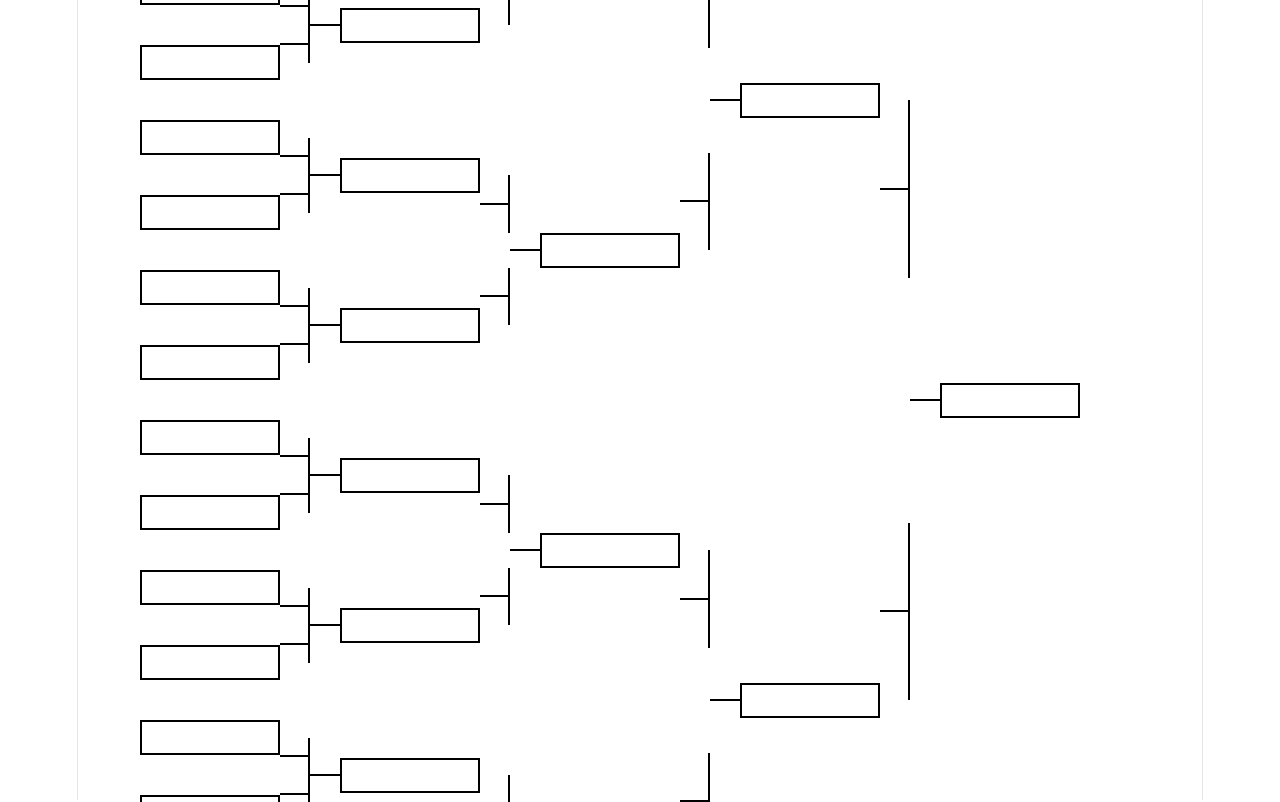
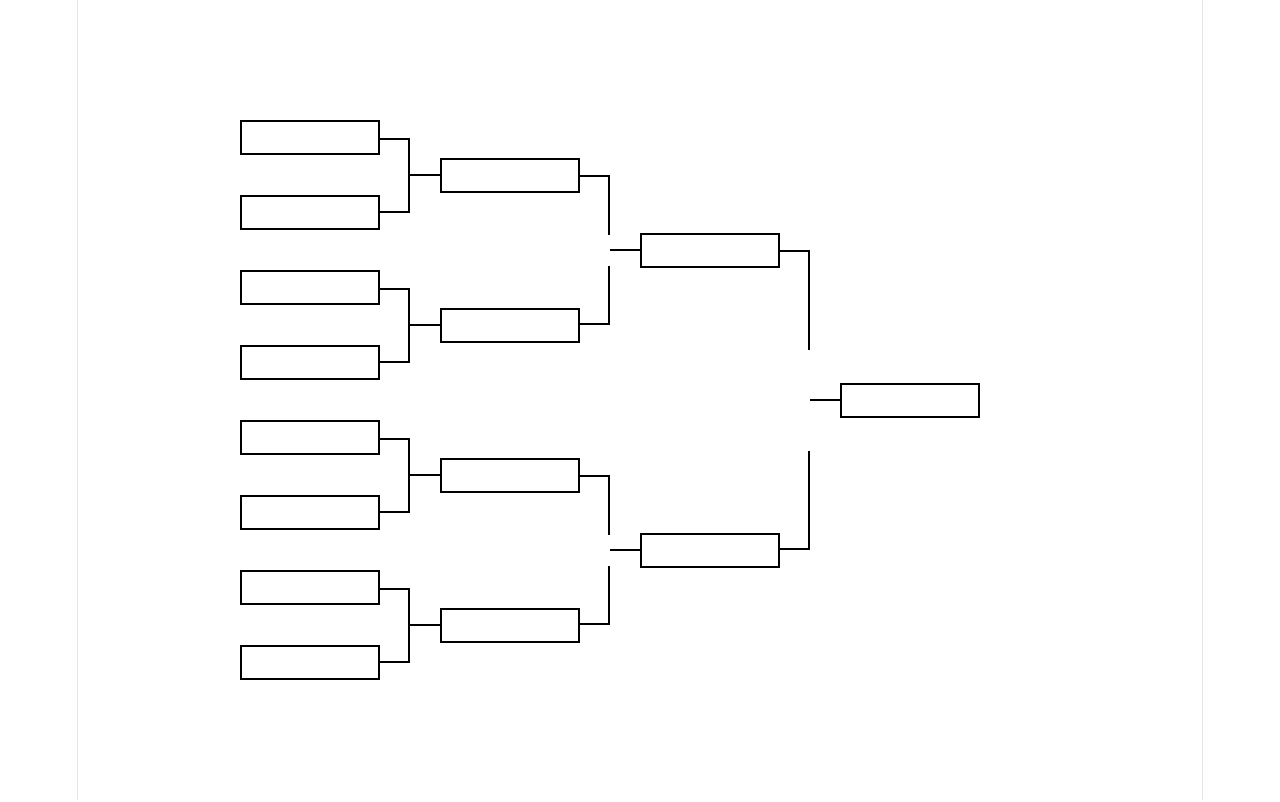
Before and after one commit to Kkkuc/Bracket-Generator, a Vue app in the folder Bracket-Generator-vue/: page / in a window 1280 px wide. Shown: the top 802 px of the page. Built offline with nearby package versions, Linux system fonts and the light colour scheme.

Commit message:
Close to perfection

```diff
--- a/Bracket-Generator-vue/src/components/bracket/BracketMatch.vue
+++ b/Bracket-Generator-vue/src/components/bracket/BracketMatch.vue
@@ -1,17 +1,15 @@
 <template>
-  <div class="bracket-match" :class="{ 'is-final': isFinal }">
-    <div v-if="!isFirstRound" class="incoming-stub"></div>
+  <div
+      class="bracket-match"
+      :class="{
+      'is-final': isFinal,
+      'is-first-round': isFirstRound,
+      'top-match': isTopInPair,
+      'bottom-match': !isTopInPair
+    }">
 
     <BracketTeam/>
 
-    <!-- Łącznik -->
-    <div v-if="!isFinal" class="outgoing-connector" :class="isTopInPair ? 'top-match' : 'bottom-match'">
-
-      <div class="line-horizontal"></div>
-
-      <div class="line-vertical"></div>
-
-    </div>
   </div>
 </template>
 
@@ -20,19 +18,11 @@ import {computed} from 'vue';
 import BracketTeam from './BracketTeam.vue';
 
 const props = defineProps({
-  matchIndex: {
-    type: Number,
-    required: true
-  },
-  isFirstRound: {
-    type: Boolean,
-    default: false
-  },
-  isFinal: {
-    type: Boolean,
-    default: false
-  }
+  matchIndex: {type: Number, required: true},
+  isFirstRound: {type: Boolean, default: false},
+  isFinal: {type: Boolean, default: false}
 });
+
 
 const isTopInPair = computed(() => props.matchIndex % 2 === 0);
 </script>
@@ -45,70 +35,38 @@ const isTopInPair = computed(() => props.matchIndex % 2 === 0);
   margin: var(--vertical-gap, 20px) 0;
 }
 
-.incoming-stub {
+.bracket-match:not(.is-first-round)::before {
+  content: '';
   position: absolute;
-  left: calc(-1 * var(--round-gap, 60px) / 2); /* -x/2 */
-  width: calc(var(--round-gap, 60px) / 2);       /* x/2 */
+  left: calc(-1 * var(--round-gap, 60px) / 2);
+  width: calc(var(--round-gap, 60px) / 2);
   top: 50%;
   height: 2px;
   background-color: #000;
   transform: translateY(-50%);
 }
 
-/* Łącznik wyjściowy L (z prawej) = x / 2 */
-.outgoing-connector {
+.bracket-match:not(.is-final)::after {
+  content: '';
   position: absolute;
-  right: calc(-1 * var(--round-gap, 60px) / 2); /* -x/2 */
-  width: calc(var(--round-gap, 60px) / 2);        /* x/2 */
+  right: calc(-1 * var(--round-gap, 60px) / 2);
+  width: calc(var(--round-gap, 60px) / 2);
+  height: calc(50% + var(--vertical-gap, 20px));
   pointer-events: none;
 }
 
-.outgoing-connector .line-horizontal {
-  position: absolute;
+/* Dla meczu na górze: linia na dole i z prawej */
+.bracket-match.top-match:not(.is-final)::after {
   top: 50%;
-  left: 0;
-  width: 100%; /* Wypełnia całą szerokość łącznika (czyli x/2) */
-  height: 2px;
-  background-color: #000;
-  transform: translateY(-50%);
+  border-top: 2px solid #000;    /* Pozioma kreska */
+  border-right: 2px solid #000;  /* Pionowa kreska w dół */
 }
 
-.outgoing-connector .line-vertical {
-  position: absolute;
-  right: 0; /* Pionowa kreska staje dokładnie na końcu poziomej */
-  width: 2px;
-  background-color: #000;
-}
-
-
-.outgoing-connector.top-match {
-  top: 50%;
-  height: calc(50% + var(--vertical-gap, 20px));
-}
-
-.outgoing-connector.top-match .line-vertical {
-  top: 0;
-  height: 100%;
-}
-
-.outgoing-connector.bottom-match {
+/* Dla meczu na dole: linia na górze i z prawej */
+.bracket-match.bottom-match:not(.is-final)::after {
   bottom: 50%;
-  height: calc(50% + var(--vertical-gap, 20px));
-}
-
-.outgoing-connector.bottom-match .line-vertical {
-  bottom: 0;
-  height: 100%;
-}
-
-.bracket-match.is-winner .outgoing-connector .line-horizontal,
-.bracket-match.is-winner .outgoing-connector .line-vertical,
-.bracket-match.is-winner .incoming-stub {
-  background-color: #4caf50;
-  height: 4px;
-}
-.bracket-match.is-winner .outgoing-connector .line-vertical {
-  width: 4px;
+  border-bottom: 2px solid #000; /* Pozioma kreska */
+  border-right: 2px solid #000;  /* Pionowa kreska w górę */
 }
 
 </style>
--- a/Bracket-Generator-vue/src/views/BracketPreviewView.vue
+++ b/Bracket-Generator-vue/src/views/BracketPreviewView.vue
@@ -1,6 +1,6 @@
 <template>
   <div class="bracket-preview-view">
-    <BracketContainer :team-count="32" />
+    <BracketContainer :team-count="16" />
   </div>
 </template>
 
```
